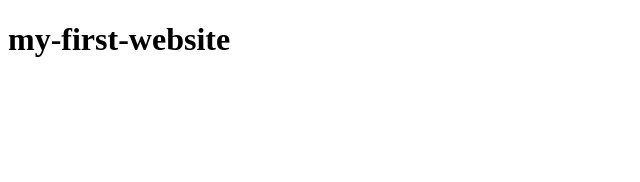
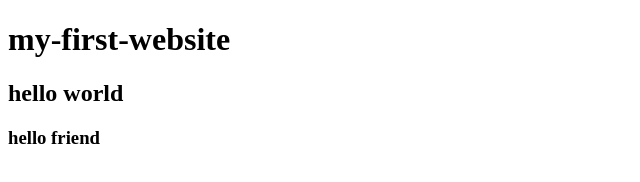
Before and after one commit to hasan120328/my-first-website, a plain HTML site: page index.html in a window 1280 px wide. Shown: the whole page, without its empty margins (0-640 px from the left). Drawn offline with Linux system fonts and the light colour scheme.

Commit message:
learned git

```diff
--- a/index.html
+++ b/index.html
@@ -8,5 +8,7 @@
 <body>
 
     <h1>my-first-website</h1>
+    <h2>hello world </h2>
+    <h3>hello friend</h3>
 </body>
 </html>
```
